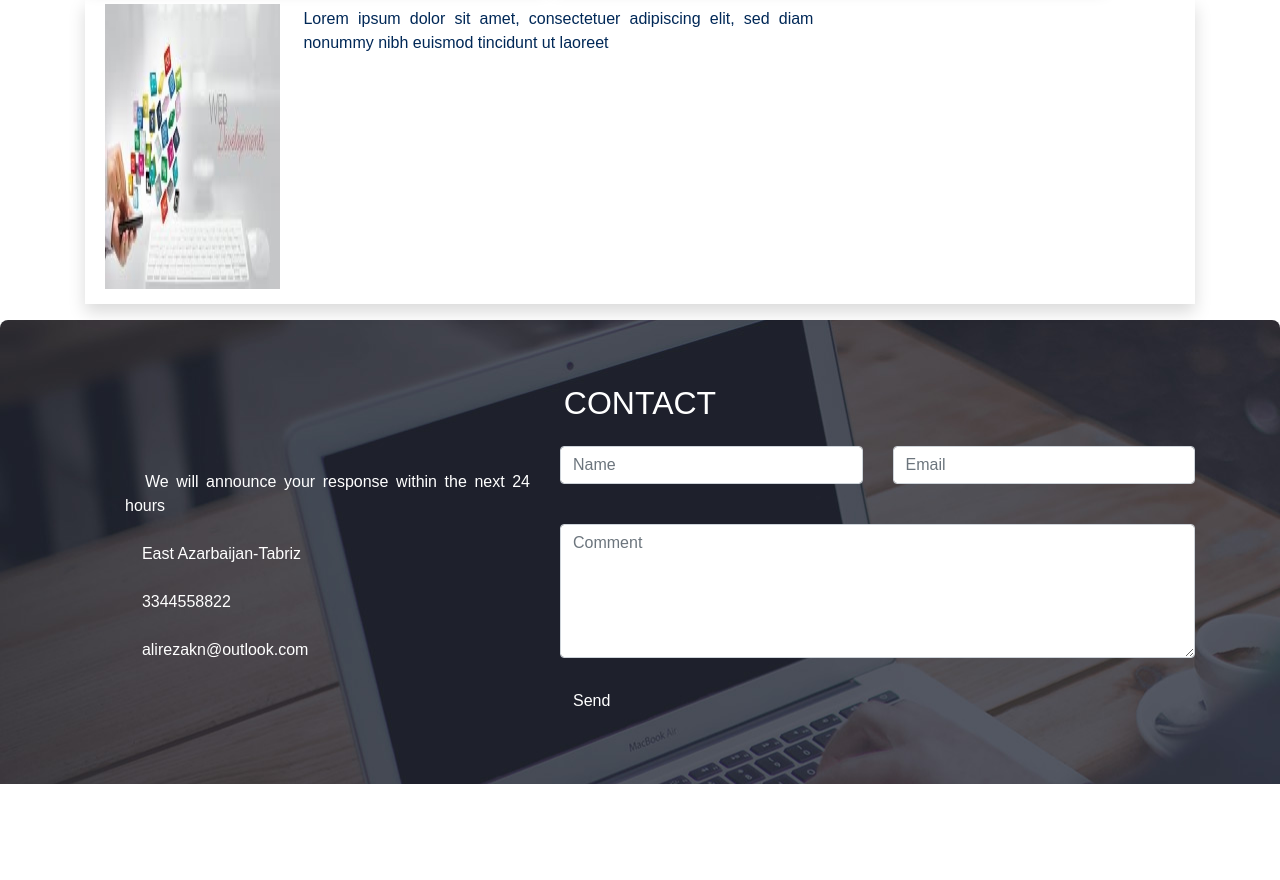
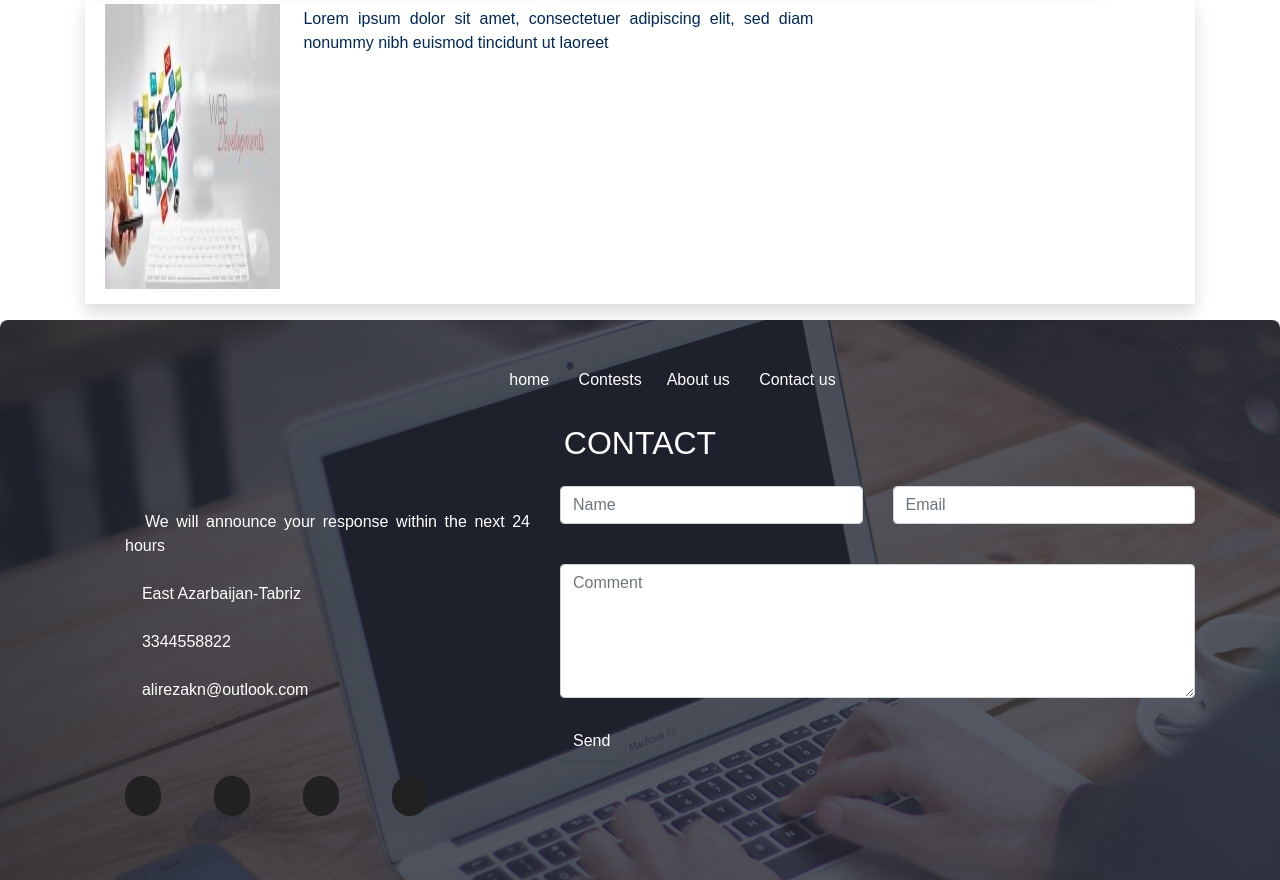
Before and after one commit to ali-developer-tr/PNU_Complier, a PHP site: page / in a window 1280 px wide. Shown: the part 716-1596 px from the top of the page. Before the commit the page ends 1500 px from the top, so only its background shows below. Run offline with PHP 8.4, Linux system fonts and the light colour scheme; some libraries are stand-ins or nearby versions; some web fonts are replaced.

Commit message:
footer icon create

```diff
--- a/assets/css/style.css
+++ b/assets/css/style.css
@@ -24,6 +24,7 @@ li {
 }
 
 a {
+    text-decoration: none !important;
     color: #303F9F !important;
 }
 
@@ -188,7 +189,7 @@ img {
 }
 
 /******************************** Dashboard Style **************************/
-.dropdown-menu  {
+.dropdown-menu {
     background-color: black !important;
 }
 
@@ -333,6 +334,20 @@ img {
     border-radius: 5px;
 }
 
+/*----------------------------------------------------footer------------------------------------------------------------*/
+.my-footr-nav ul li {
+    display: inline-block;
+}
+
+.my-footr-nav ul li a {
+    color: #FFFFFF !important;
+
+}
+
+.my-footr-nav ul li:hover {
+    transform: scale(1.1);
+}
+
 .my-footer {
     background-color: #303F9F;
     border-radius: 8px 8px 0 0;
@@ -347,3 +362,43 @@ img {
 .footer-li a {
     color: #FFFFFF !important;
 }
+
+#li-a1:hover {
+    transform: scale(1.1);
+    transition-duration: 0.2s;
+}
+
+#li-a2:hover {
+    transform: scale(1.1);
+    transition-duration: 0.2s;
+}
+
+#btn-sub {
+    color: #FFFFFF;
+}
+
+#btn-sub:hover {
+    color: aqua;
+    transition-duration: 0.4s;
+}
+
+.icon li {
+    display: inline-block;
+    border-radius: 64px;
+    padding: 8px 12px;
+    background-color: #212121;;
+}
+
+.icon li svg {
+    color: #FFFFFF;
+}
+
+.icon li:hover .icon li svg {
+    color: #FFFFFF;
+}
+
+.icon li:hover {
+    background: linear-gradient(90deg, #303F9F 15%, #00BCD4 85%);
+    transform: scale(1.1);
+    transition-duration: 0.2s;
+}
--- a/footer.php
+++ b/footer.php
@@ -4,14 +4,25 @@
     <div>
         <!--Contact Section-->
         <div class="container bg-grey">
+            <div class="my-footr-nav ">
+                <ul class="text-center ">
+                    <li class="ml-2"><a href="#"><i class="fa fa-home"></i> home</a></li>
+                    <li class="ml-2"><a href="#"><i class="fa fa-chart-bar"></i> Contests</a></li>
+                    <li class="ml-2"><a href="#"><i class="fa fa-info-circle"></i>About us</a></li>
+                    <li class="ml-2"><a href="#"><i class="fa fa-envelope-open-text"></i> Contact us</a></li>
+                </ul>
+            </div>
+            <div>
                 <h2 class="text-center p-3">CONTACT</h2>
                 <div class="row">
                     <div class="col-sm-5">
                         <ul class="footer-li">
-                        <li class="mt-4 text-justify"><span><i class="fa fa-info-circle"></i> We will announce your response within the next 24 hours</span></li>
+                            <li class="mt-4 text-justify"><span><i class="fa fa-info-circle"></i> We will announce your response within the next 24 hours</span>
+                            </li>
                             <li class="mt-4"><span><i class="fa fa-address-card"></i> East Azarbaijan-Tabriz</span></li>
-                        <li class="mt-4"><a href="tel:3344558822"><i class="fa fa-phone"></i> 3344558822</a></li>
-                        <li class="mt-4"><a href="mailto:alirezakn@outlook.com"><i class="fa fa-envelope"></i> alirezakn@outlook.com</a></li>
+                            <li class="mt-4" id="li-a1"><a href="tel:3344558822"><i class="fa fa-phone"></i> 3344558822</a></li>
+                            <li class="mt-4" id="li-a2"><a href="mailto:alirezakn@outlook.com"><i class="fa fa-envelope"></i>
+                                    alirezakn@outlook.com</a></li>
                         </ul>
                     </div>
                     <div class="col-sm-7">
@@ -29,9 +40,18 @@
                                                                 placeholder="Comment" rows="5"></textarea><br>
                         <div class="row">
                             <div class="col-sm-12 form-group">
-                            <button class="btn btn-default pull-right text-white" type="submit">Send</button>
+                                <button class="btn btn-default pull-right shadow-sm" type="submit" id="btn-sub">Send</button>
                             </div>
                         </div>
+                    </div>
+                </div>
+                <div>
+                    <ul class="icon ">
+                        <li><i class="fab fa-facebook-f"></i></li>
+                        <li class="ml-5"><i class="fab fa-twitter"></i></li>
+                        <li class="ml-5"><i class="fab fa-skype"></i></li>
+                        <li class="ml-5"><i class="fab fa-pinterest-p"></i></li>
+                    </ul>
                 </div>
             </div>
         </div>
```
Lines whose indentation alone changed are shown as unchanged.
